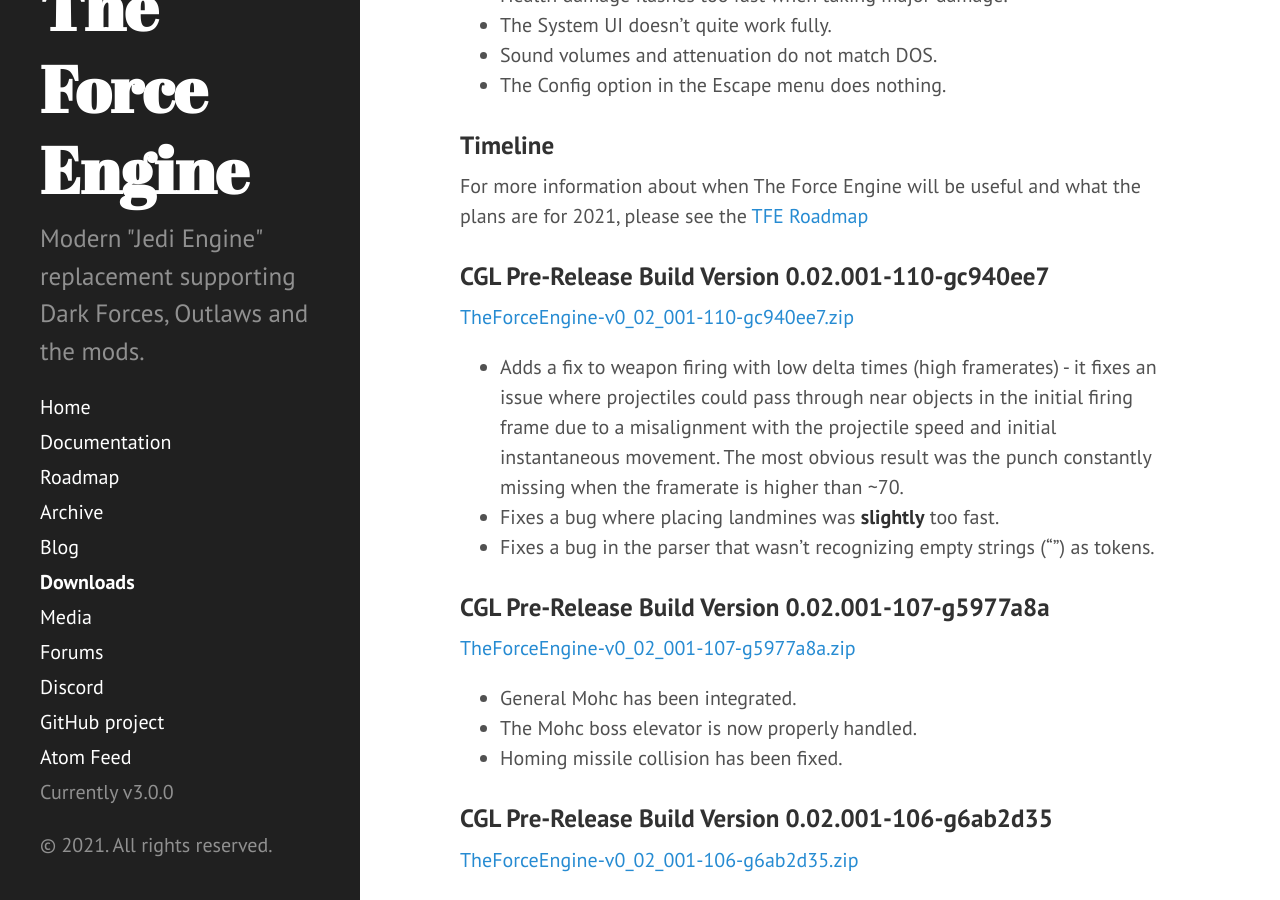
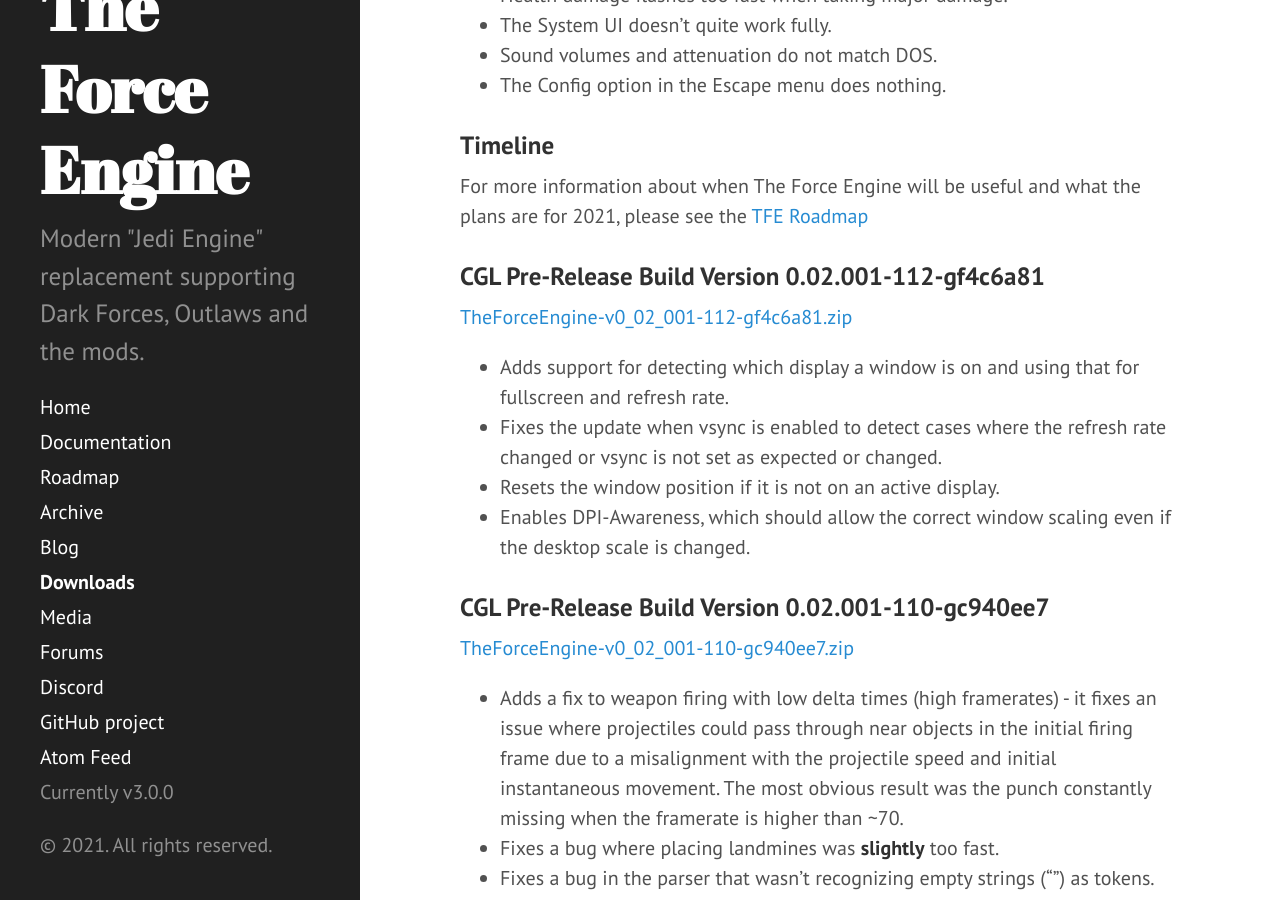
Before and after one commit to TheForceEngine/TheForceEngine.github.io, a Jekyll site: the page built from downloads.md, in a window 1280 px wide and 900 px high, scrolled down 703 px. Built offline with Jekyll 4.4.1, drawn with Linux system fonts in a browser that asks for light colours.

Commit message:
Update downloads.md

```diff
--- a/downloads.md
+++ b/downloads.md
@@ -26,6 +26,13 @@
 
 ### Timeline
 For more information about when The Force Engine will be useful and what the plans are for 2021, please see the [TFE Roadmap](Roadmap.md)
+
+### CGL Pre-Release Build Version 0.02.001-112-gf4c6a81
+[TheForceEngine-v0_02_001-112-gf4c6a81.zip](archive/TheForceEngine-v0_02_001-112-gf4c6a81.zip) <br>
+* Adds support for detecting which display a window is on and using that for fullscreen and refresh rate.
+* Fixes the update when vsync is enabled to detect cases where the refresh rate changed or vsync is not set as expected or changed.
+* Resets the window position if it is not on an active display.
+* Enables DPI-Awareness, which should allow the correct window scaling even if the desktop scale is changed.
 
 ### CGL Pre-Release Build Version 0.02.001-110-gc940ee7
 [TheForceEngine-v0_02_001-110-gc940ee7.zip](archive/TheForceEngine-v0_02_001-110-gc940ee7.zip) <br>
```
